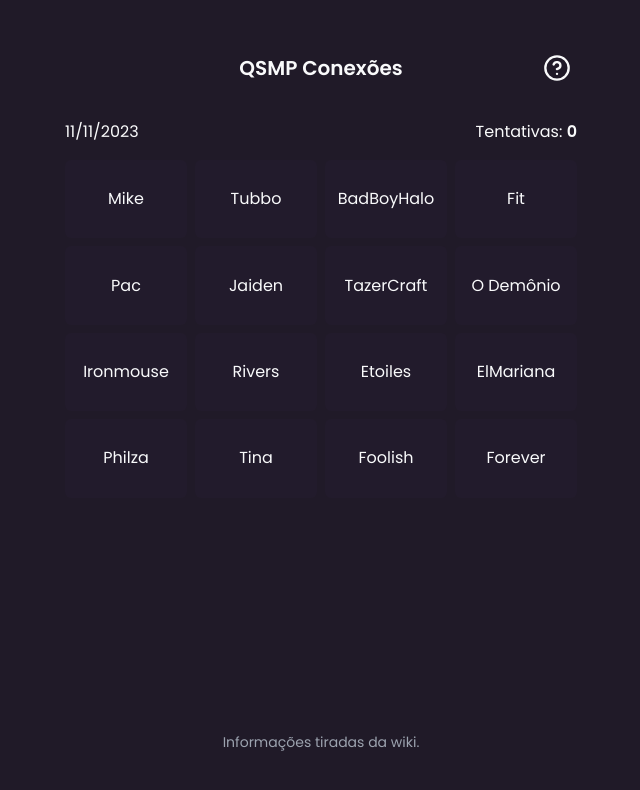
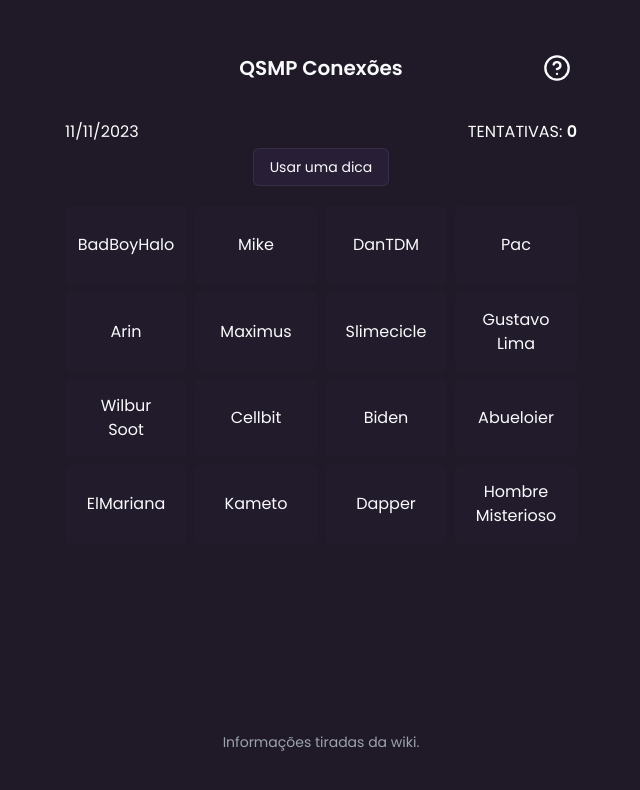
Before and after one commit to AshLightvale/qsmpconexoes, a Next.js app: page / in a window 1280 px wide. Shown: the top 790 px of the page, without its empty margins (319-959 px from the left). Built offline with nearby package versions, Linux system fonts and the light colour scheme.

Commit message:
Update page.tsx

```diff
--- a/src/app/page.tsx
+++ b/src/app/page.tsx
@@ -29,6 +29,8 @@ const day = [
 	26, 27, 28, 29, 30, 31,
 ];
 
+const Max_Tips = 12;
+
 const COLORS = ["#009d28", "#ff9a00", "#ff0133", "#001884"]; // ["#009d28", "#ff9a00", "#ff0133", "#001884"]
 export default function Game() {
 	const [selected, setSelected] = useState<string[]>([]);
@@ -37,12 +39,19 @@ export default function Game() {
 	const [copiedAlert, setCopiedAlert] = useState(false);
 
 	const now = new Date();
-	const date = now.getDate()
+	const date = now.getDate() - 6
 	const month = now.getMonth() + 1
 	const year = now.getFullYear()
 	const today = date.toString() + month.toString() + year.toString()
 
 	const CONNECTIONS = ALL_CONNECTIONS[today] || [];
+
+  	const [memoryTips, setMemoryTips] = useLocalStorage<{
+    		[name: string]: number;
+  	}>("memoryTips", {});
+
+
+	const tips = memoryTips[today] || 0;
 
 	const [memory, setMemory] = useLocalStorage<{
 		[name: string]: Connection[];
@@ -79,6 +88,38 @@ export default function Game() {
 
 	const tries = (memory[today] || []).length;
 
+  	const [revealedItems, setRevealedItems] = useState<string[]>([]);
+  	const [revealedConnection, setRevealedConnection] = useState<Connection | null>(null);
+  const [savedRevealedTips, setSavedRevealedTips] = useLocalStorage<{
+    [date: string]: { items: string[]; connection: Connection | null };
+  }>('revealedTips', {}); // Use a single key for revealedTips
+
+
+	  const useTipHandler = () => {
+    		setMemoryTips((prevTips) => ({
+      			...prevTips,
+      			[today]: (prevTips[today] || 0) + 1,
+    		}));
+
+		   const unrevealedConnections = connections.filter(
+      (conn) => !revealedConnection || conn.name !== revealedConnection.name
+    );
+
+    const randomConnection =
+      unrevealedConnections[Math.floor(Math.random() * unrevealedConnections.length)];
+
+  const shuffledItems = shuffle(randomConnection.items);
+  const randomItems = shuffledItems.slice(0, 2);
+
+    setRevealedItems(randomItems);
+    setRevealedConnection(randomConnection);
+
+    setSavedRevealedTips({
+      ...savedRevealedTips,
+      [today]: { items: randomItems, connection: randomConnection },
+    });
+  	};
+
 	function selectFourHandler(selected: string[]) {
 		const correctConnection = connections.find((connection) =>
 			selected.every((s) => connection.items.includes(s))
@@ -109,6 +150,13 @@ export default function Game() {
 		setMemory((old) => ({ ...old, [today]: attempts }));
 	}, [attempts, setMemory, today]);
 
+  useEffect(() => {
+    if (savedRevealedTips[today]) {
+      setRevealedItems(savedRevealedTips[today].items);
+      setRevealedConnection(savedRevealedTips[today].connection);
+    }
+  }, [savedRevealedTips, today]);
+
 	return (
 		<div className="max-w-[512px] w-[90%] my-12 flex flex-col items-center">
 			<header className="flex justify-between items-center w-full">
@@ -123,7 +171,7 @@ export default function Game() {
 					</Link>
 				</Button>
 				<h1 className="text-xl font-bold">QSMP Conexões</h1>
-				<InfoDialog />
+				<InfoDialog/>
 			</header>
 			{/* <pre>{JSON.stringify(memory[today], null, 2)}</pre> */}
 			{memory[today] && (
@@ -140,7 +188,7 @@ export default function Game() {
 										Parabéns!
 									</span>
 									<span>
-										Você conseguiu em <b>{tries}</b> tentativas.
+										Você conseguiu com <b>{tips}</b> dicas e em <b>{tries}</b> tentativas.
 									</span>
 								</div>
 								<span className="mt-4 block break-words">
@@ -160,7 +208,7 @@ export default function Game() {
 										className="mt-2"
 										onClick={() => {
 											copyResult(
-												`Joguei QSMP Conexões e consegui em ${tries} tentativas: \n\n${result.join(
+												`Joguei QSMP Conexões e consegui com ${tips} dicas e em ${tries} tentativas: \n\n${result.join(
 													""
 												)}\n\nPara jogar também acesse: qsmp-conexoes.vercel.app`
 											);
@@ -240,7 +288,7 @@ export default function Game() {
 							</div>
 						</motion.div>
 					)}
-					<div className="flex justify-between">
+					<div className="flex justify-between items-center flex">
 						<span className="text-bold">
 							{new Date().toLocaleString("pt-BR", {
 								day: "numeric",
@@ -249,12 +297,42 @@ export default function Game() {
 							})}
 						</span>
 						<span>
-							Tentativas:{" "}
+							TENTATIVAS:{" "}
 							<strong className="text-bold">{tries}</strong>
 						</span>
 					</div>
+					{status !== 'over' && (
+						<div className="bg-transparent rounded-md px-4 py-1 text-center flex flex-col items-center gap-150">
+							<Button
+								onClick={useTipHandler}
+								variant="outline"
+								className="h-auto flex gap-2 bg-muted border-primary/10 hover:bg-primary/10 cursor-pointer"
+								asChild
+							>
+								<div className="text-left">
+									<span className="block cursor-pointer">
+										Usar uma dica
+									</span>
+								</div>
+							</Button>
+						</div>
+					)}
 					<div className="mt-4">
 						<div className="space-y-2">
+ {status !== 'over' && savedRevealedTips[today] && !savedRevealedTips[today].items.every(item =>
+          corrects.some(connection => connection.items.includes(item))
+        ) && savedRevealedTips[today].items.map((item, index) => (
+          <motion.div
+            key={index}
+            style={{
+              "--color": savedRevealedTips[today].connection?.color,
+            } as React.CSSProperties}
+            className="h-[20px] opacity-1 sm:h-[30px] text-xs sm:text-base flex flex-col items-center justify-center bg-[var(--color)] rounded-md"
+          >
+            <p>{item}</p>
+          </motion.div>
+        ))}
+
 							{corrects.map((connection) => (
 								<motion.div
 									key={connection.name}
@@ -310,6 +388,7 @@ export default function Game() {
 														)
 												)?.color,
 											} as React.CSSProperties
+
 										}
 										className="
 											data-[wrong=true]:animate-shake
```
